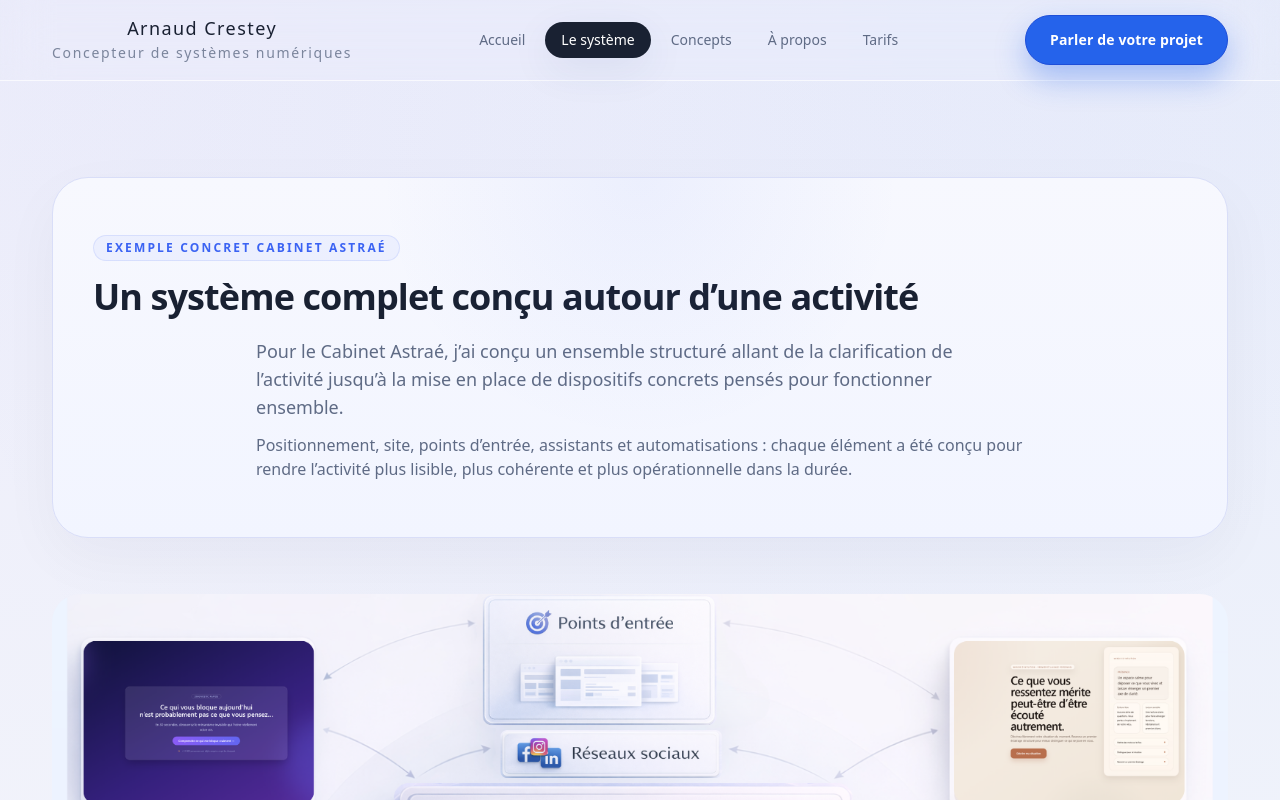
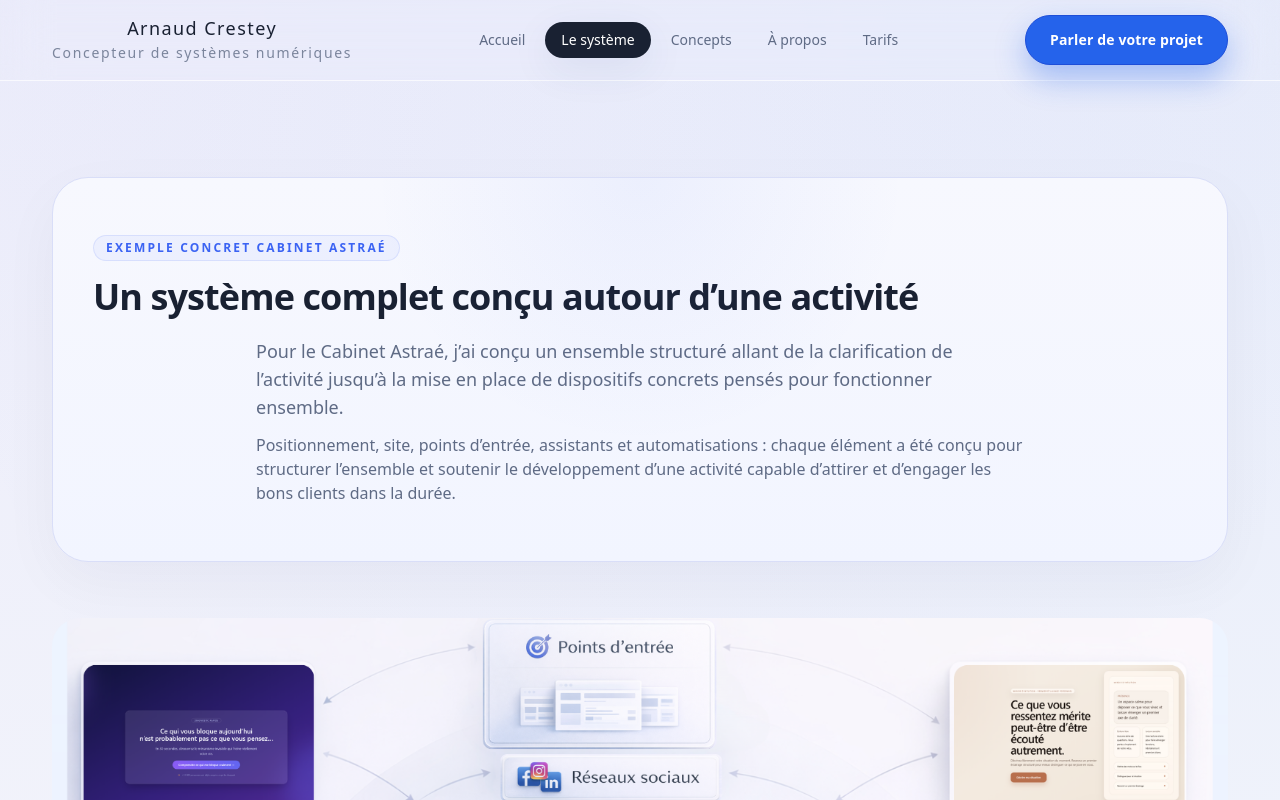
Before and after one commit to arnaudcrestey/portail-site-vitrine, a Next.js app: page /systeme in a window 1280 px wide. Shown: the top 800 px of the page. Built offline with nearby package versions, Linux system fonts and the light colour scheme.

Commit message:
Update page.tsx

```diff
--- a/app/systeme/page.tsx
+++ b/app/systeme/page.tsx
@@ -58,8 +58,9 @@ export default function SystemePage() {
 
 <p className="mx-auto mt-3 max-w-3xl text-sm leading-7 text-slate sm:text-base">
   Positionnement, site, points d’entrée, assistants et automatisations :
-  chaque élément a été conçu pour rendre l’activité plus lisible, plus cohérente
-  et plus opérationnelle dans la durée.
+  chaque élément a été conçu pour structurer l’ensemble
+et soutenir le développement d’une activité capable
+d’attirer et d’engager les bons clients dans la durée.
 </p>
             </div>
 
```
